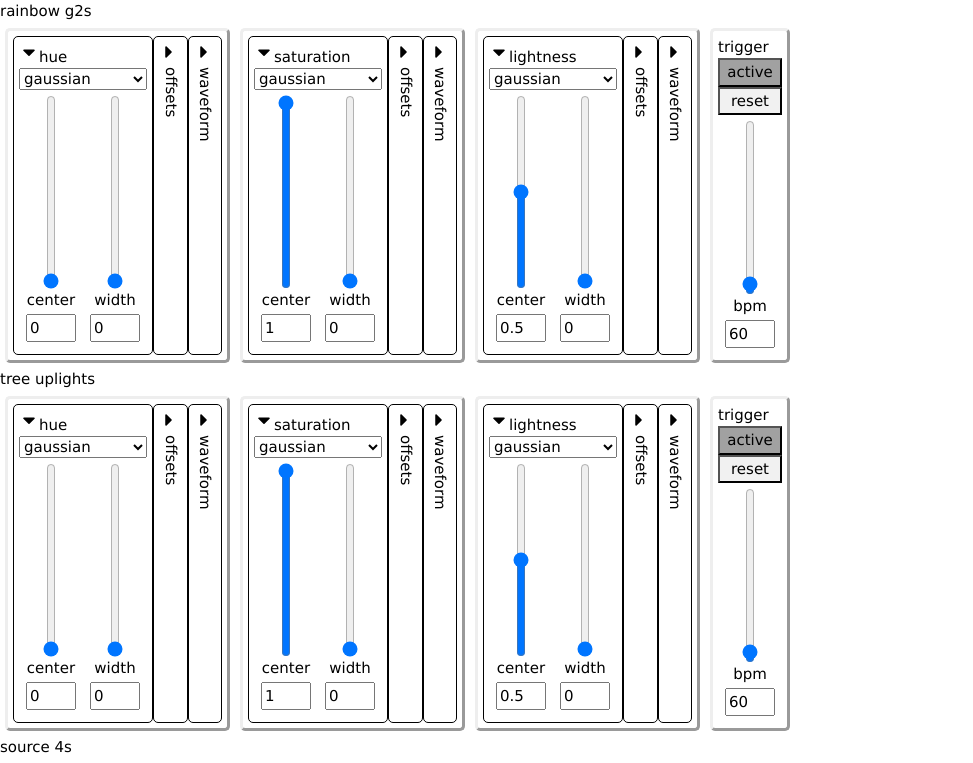
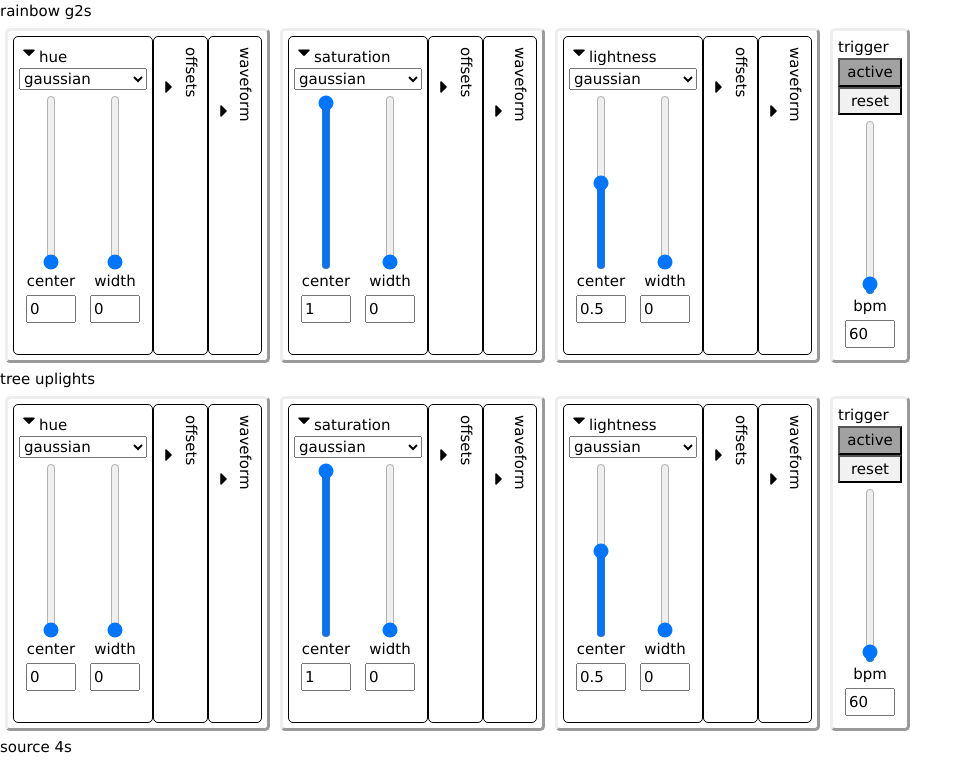
Before and after one commit to generalelectrix/color_hustler, a React (Create React App) app in the folder frontend/: page / in a window 1280 px wide. Shown: the top 763 px of the page, without its empty margins (0-973 px from the left). Built offline with nearby package versions, Linux system fonts and the light colour scheme; no server answers.

Commit message:
Update dependencies. Fix state bug in foldable.

```diff
--- a/frontend/package.json
+++ b/frontend/package.json
@@ -6,7 +6,7 @@
     "react": "^16.9.0",
     "react-dom": "^16.9.0",
     "react-icons": "^3.7.0",
-    "react-scripts": "3.1.1"
+    "react-scripts": "^4.0.3"
   },
   "scripts": {
     "start": "react-scripts start",
--- a/frontend/src/Foldable.js
+++ b/frontend/src/Foldable.js
@@ -1,32 +1,28 @@
 // A component that folds details away.
-import React from 'react';
+import React from "react";
 import { FaCaretRight, FaCaretDown } from "react-icons/fa";
-import './Foldable.css'
+import "./Foldable.css";
 
-const Foldable = props => {
+const Foldable = (props) => {
+  const [visible, setVisible] = React.useState(
+    props.startVisible === undefined ? true : props.startVisible
+  );
 
-  const [visible, setVisible] = React.useState(
-    props.startVisible === undefined ? true : props.startVisible)
-
-  if (visible) {
-    return (
-      <div className="fold-container flexcol">
-        <div>
-          <FaCaretDown size={20} onClick={_ => setVisible(false)}/>
-          <span>{props.label}</span>
-        </div>
-        {props.children}
-      </div>
-    )
-  }
+  const caret = visible ? (
+    <FaCaretDown size={20} onClick={(_) => setVisible(false)} />
+  ) : (
+    <FaCaretRight size={20} onClick={(_) => setVisible(true)} />
+  );
 
   return (
     <div className="fold-container flexcol">
-      <FaCaretRight size={20} onClick={_ => setVisible(true)}/>
-      <span className="folded">{props.label}</span>
+      <div>
+        {caret}
+        <span className={visible ? null : "folded"}>{props.label}</span>
+      </div>
+      <div style={{ display: visible ? null : "none" }}>{props.children}</div>
     </div>
-  )
+  );
+};
 
-}
-
-export default Foldable
+export default Foldable;
```
Also changed, not shown: 1 other file (tests, documents, lock files or other folders).
